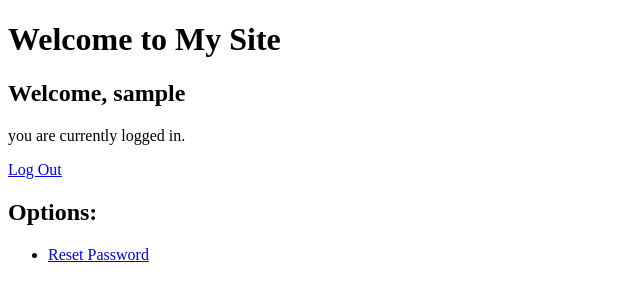
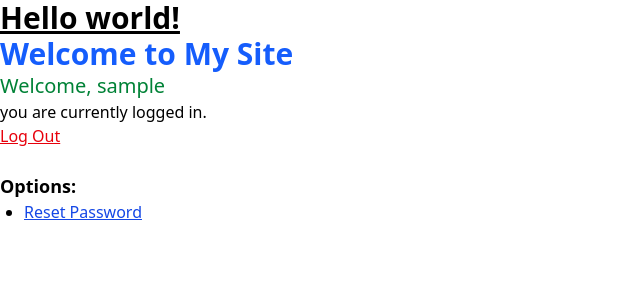
Before and after one commit to gbollybambam/django-practice-projects, a Django app: page / in a window 1280 px wide. Shown: the top 301 px of the page, without its empty margins (0-640 px from the left). Run offline with Django 5.2, Linux system fonts and the light colour scheme; the visitor is signed in with stand-in values (Sample User, id 1).

Commit message:
working on the allauth templates

```diff
--- a/todo_list/static/css/style.css
+++ /dev/null
@@ -1,3 +0,0 @@
-@tailwind base;
-@tailwind components;
-@tailwind utilities;
--- a/todo_list/static/css/tailwind.css
+++ /dev/null
@@ -1,10 +0,0 @@
-/*! tailwindcss v4.1.8 | MIT License | https://tailwindcss.com */
-.static {
-  position: static;
-}
-.list-disc {
-  list-style-type: disc;
-}
-.underline {
-  text-decoration-line: underline;
-}
--- /dev/null
+++ b/todo_list/static/src/input.css
@@ -0,0 +1 @@
+@import "tailwindcss";
--- /dev/null
+++ b/todo_list/static/src/output.css
@@ -0,0 +1,267 @@
+/*! tailwindcss v4.1.8 | MIT License | https://tailwindcss.com */
+@layer properties;
+@layer theme, base, components, utilities;
+@layer theme {
+  :root, :host {
+    --font-sans: ui-sans-serif, system-ui, sans-serif, "Apple Color Emoji",
+      "Segoe UI Emoji", "Segoe UI Symbol", "Noto Color Emoji";
+    --font-mono: ui-monospace, SFMono-Regular, Menlo, Monaco, Consolas, "Liberation Mono",
+      "Courier New", monospace;
+    --color-red-600: oklch(57.7% 0.245 27.325);
+    --color-red-700: oklch(50.5% 0.213 27.518);
+    --color-green-700: oklch(52.7% 0.154 150.069);
+    --color-blue-600: oklch(54.6% 0.245 262.881);
+    --color-blue-700: oklch(48.8% 0.243 264.376);
+    --spacing: 0.25rem;
+    --text-lg: 1.125rem;
+    --text-lg--line-height: calc(1.75 / 1.125);
+    --text-xl: 1.25rem;
+    --text-xl--line-height: calc(1.75 / 1.25);
+    --text-3xl: 1.875rem;
+    --text-3xl--line-height: calc(2.25 / 1.875);
+    --font-weight-semibold: 600;
+    --font-weight-bold: 700;
+    --default-font-family: var(--font-sans);
+    --default-mono-font-family: var(--font-mono);
+  }
+}
+@layer base {
+  *, ::after, ::before, ::backdrop, ::file-selector-button {
+    box-sizing: border-box;
+    margin: 0;
+    padding: 0;
+    border: 0 solid;
+  }
+  html, :host {
+    line-height: 1.5;
+    -webkit-text-size-adjust: 100%;
+    tab-size: 4;
+    font-family: var(--default-font-family, ui-sans-serif, system-ui, sans-serif, "Apple Color Emoji", "Segoe UI Emoji", "Segoe UI Symbol", "Noto Color Emoji");
+    font-feature-settings: var(--default-font-feature-settings, normal);
+    font-variation-settings: var(--default-font-variation-settings, normal);
+    -webkit-tap-highlight-color: transparent;
+  }
+  hr {
+    height: 0;
+    color: inherit;
+    border-top-width: 1px;
+  }
+  abbr:where([title]) {
+    -webkit-text-decoration: underline dotted;
+    text-decoration: underline dotted;
+  }
+  h1, h2, h3, h4, h5, h6 {
+    font-size: inherit;
+    font-weight: inherit;
+  }
+  a {
+    color: inherit;
+    -webkit-text-decoration: inherit;
+    text-decoration: inherit;
+  }
+  b, strong {
+    font-weight: bolder;
+  }
+  code, kbd, samp, pre {
+    font-family: var(--default-mono-font-family, ui-monospace, SFMono-Regular, Menlo, Monaco, Consolas, "Liberation Mono", "Courier New", monospace);
+    font-feature-settings: var(--default-mono-font-feature-settings, normal);
+    font-variation-settings: var(--default-mono-font-variation-settings, normal);
+    font-size: 1em;
+  }
+  small {
+    font-size: 80%;
+  }
+  sub, sup {
+    font-size: 75%;
+    line-height: 0;
+    position: relative;
+    vertical-align: baseline;
+  }
+  sub {
+    bottom: -0.25em;
+  }
+  sup {
+    top: -0.5em;
+  }
+  table {
+    text-indent: 0;
+    border-color: inherit;
+    border-collapse: collapse;
+  }
+  :-moz-focusring {
+    outline: auto;
+  }
+  progress {
+    vertical-align: baseline;
+  }
+  summary {
+    display: list-item;
+  }
+  ol, ul, menu {
+    list-style: none;
+  }
+  img, svg, video, canvas, audio, iframe, embed, object {
+    display: block;
+    vertical-align: middle;
+  }
+  img, video {
+    max-width: 100%;
+    height: auto;
+  }
+  button, input, select, optgroup, textarea, ::file-selector-button {
+    font: inherit;
+    font-feature-settings: inherit;
+    font-variation-settings: inherit;
+    letter-spacing: inherit;
+    color: inherit;
+    border-radius: 0;
+    background-color: transparent;
+    opacity: 1;
+  }
+  :where(select:is([multiple], [size])) optgroup {
+    font-weight: bolder;
+  }
+  :where(select:is([multiple], [size])) optgroup option {
+    padding-inline-start: 20px;
+  }
+  ::file-selector-button {
+    margin-inline-end: 4px;
+  }
+  ::placeholder {
+    opacity: 1;
+  }
+  @supports (not (-webkit-appearance: -apple-pay-button))  or (contain-intrinsic-size: 1px) {
+    ::placeholder {
+      color: currentcolor;
+      @supports (color: color-mix(in lab, red, red)) {
+        color: color-mix(in oklab, currentcolor 50%, transparent);
+      }
+    }
+  }
+  textarea {
+    resize: vertical;
+  }
+  ::-webkit-search-decoration {
+    -webkit-appearance: none;
+  }
+  ::-webkit-date-and-time-value {
+    min-height: 1lh;
+    text-align: inherit;
+  }
+  ::-webkit-datetime-edit {
+    display: inline-flex;
+  }
+  ::-webkit-datetime-edit-fields-wrapper {
+    padding: 0;
+  }
+  ::-webkit-datetime-edit, ::-webkit-datetime-edit-year-field, ::-webkit-datetime-edit-month-field, ::-webkit-datetime-edit-day-field, ::-webkit-datetime-edit-hour-field, ::-webkit-datetime-edit-minute-field, ::-webkit-datetime-edit-second-field, ::-webkit-datetime-edit-millisecond-field, ::-webkit-datetime-edit-meridiem-field {
+    padding-block: 0;
+  }
+  :-moz-ui-invalid {
+    box-shadow: none;
+  }
+  button, input:where([type="button"], [type="reset"], [type="submit"]), ::file-selector-button {
+    appearance: button;
+  }
+  ::-webkit-inner-spin-button, ::-webkit-outer-spin-button {
+    height: auto;
+  }
+  [hidden]:where(:not([hidden="until-found"])) {
+    display: none !important;
+  }
+}
+@layer utilities {
+  .static {
+    position: static;
+  }
+  .mt-6 {
+    margin-top: calc(var(--spacing) * 6);
+  }
+  .ml-6 {
+    margin-left: calc(var(--spacing) * 6);
+  }
+  .block {
+    display: block;
+  }
+  .table {
+    display: table;
+  }
+  .border-collapse {
+    border-collapse: collapse;
+  }
+  .resize {
+    resize: both;
+  }
+  .list-disc {
+    list-style-type: disc;
+  }
+  .border {
+    border-style: var(--tw-border-style);
+    border-width: 1px;
+  }
+  .text-3xl {
+    font-size: var(--text-3xl);
+    line-height: var(--tw-leading, var(--text-3xl--line-height));
+  }
+  .text-lg {
+    font-size: var(--text-lg);
+    line-height: var(--tw-leading, var(--text-lg--line-height));
+  }
+  .text-xl {
+    font-size: var(--text-xl);
+    line-height: var(--tw-leading, var(--text-xl--line-height));
+  }
+  .font-bold {
+    --tw-font-weight: var(--font-weight-bold);
+    font-weight: var(--font-weight-bold);
+  }
+  .font-semibold {
+    --tw-font-weight: var(--font-weight-semibold);
+    font-weight: var(--font-weight-semibold);
+  }
+  .text-blue-600 {
+    color: var(--color-blue-600);
+  }
+  .text-blue-700 {
+    color: var(--color-blue-700);
+  }
+  .text-green-700 {
+    color: var(--color-green-700);
+  }
+  .text-red-600 {
+    color: var(--color-red-600);
+  }
+  .text-red-700 {
+    color: var(--color-red-700);
+  }
+  .underline {
+    text-decoration-line: underline;
+  }
+  .outline {
+    outline-style: var(--tw-outline-style);
+    outline-width: 1px;
+  }
+}
+@property --tw-border-style {
+  syntax: "*";
+  inherits: false;
+  initial-value: solid;
+}
+@property --tw-font-weight {
+  syntax: "*";
+  inherits: false;
+}
+@property --tw-outline-style {
+  syntax: "*";
+  inherits: false;
+  initial-value: solid;
+}
+@layer properties {
+  @supports ((-webkit-hyphens: none) and (not (margin-trim: inline))) or ((-moz-orient: inline) and (not (color:rgb(from red r g b)))) {
+    *, ::before, ::after, ::backdrop {
+      --tw-border-style: solid;
+      --tw-font-weight: initial;
+      --tw-outline-style: solid;
+    }
+  }
+}
--- /dev/null
+++ b/todo_list/templates/base_generic.html
@@ -0,0 +1,26 @@
+{% load static %}
+<!DOCTYPE html>
+<html lang="en">
+    <head>
+        <meta charset="UTF-8">
+        <title>{% block title %}TODO_LIST{% endblock %}</title>
+        <meta name="viewport" content="width=device-width, initial-scale=1">
+        <link rel="stylesheet" href="{% static 'src/output.css' %}">
+    </head>
+    <body>
+        <header>
+            {% block header %}
+            {% endblock %}
+        </header>
+
+        <main>
+            {% block main %}
+            {% endblock %}
+        </main>
+
+        <footer>
+            {% block footer %}
+            {% endblock %}
+        </footer>
+    </body>
+</html>
--- a/todo_list/templates/home.html
+++ b/todo_list/templates/home.html
@@ -1,14 +1,11 @@
+{% extends "base_generic.html" %}
 {% load static %}
-<!DOCTYPE html>
-<html lang="en">
 
-<head>
-    <meta charset="UTF-8">
-    <title>Home</title>
-    <link rel="stylesheet" href="{% static 'css/tailwind.css' %}">
-</head>
+{% block main %}
+    <h1 class="text-3xl font-bold underline">
+        Hello world!
+    </h1>
 
-<body>
     <h1 class="text-3xl font-bold text-blue-600">Welcome to My Site</h1>
     {% if user.is_authenticated %}
     <h2 class="text-xl text-green-700">Welcome, {{ user.username }}</h2>
@@ -28,5 +25,4 @@
         <li><a href="{% url 'account_reset_password' %}" class="text-blue-700 underline">Reset Password</a></li>
     </ul>
 </body>
-
-</html>
+{% endblock %}
```
Also changed, not shown: todo_list/tailwind.config.js (deleted, +0 -12 lines), todo_list/templates/account/login.html (added, +63 -0 lines), todo_list/templates/account/password_reset.html (added, +37 -0 lines), todo_list/templates/account/signup.html (added, +46 -0 lines).
